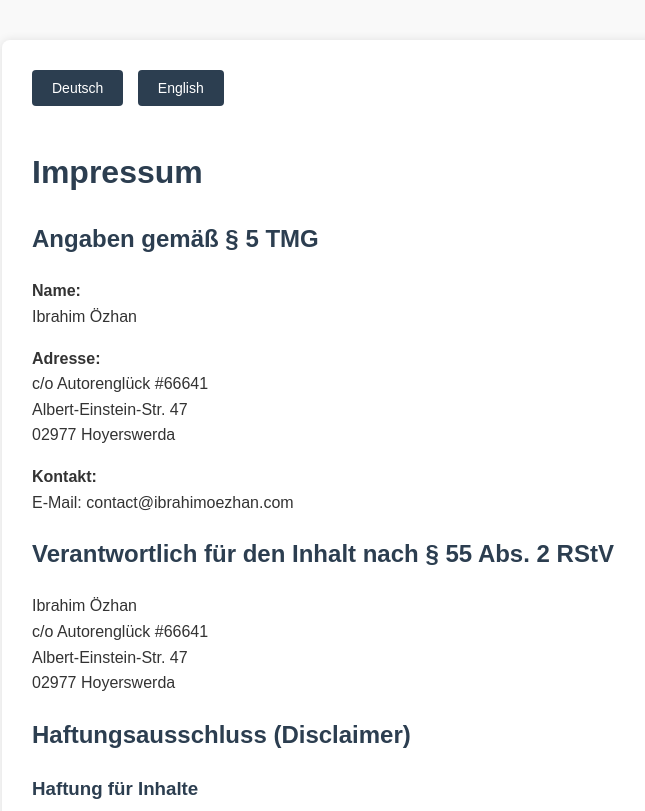
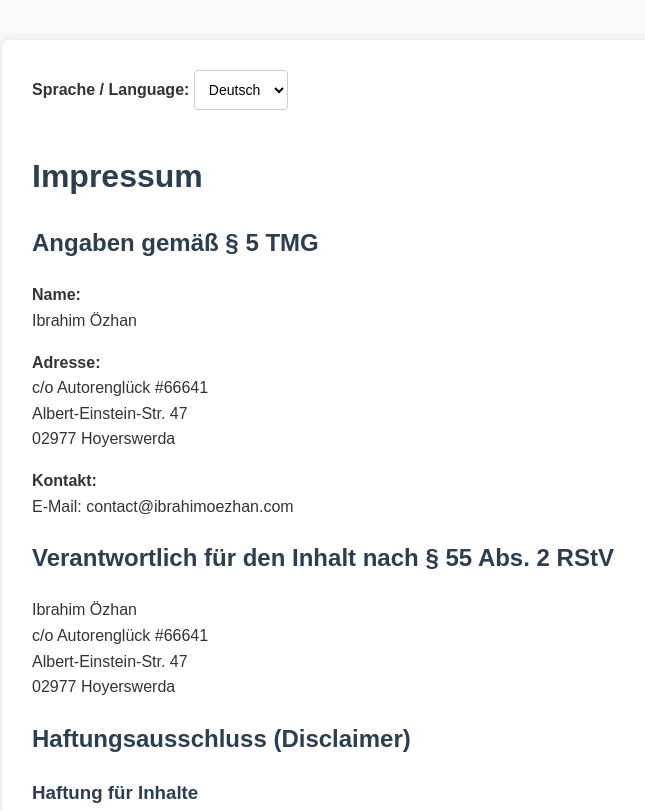
Before and after one commit to IbrahimOezhan/Impressum, a plain HTML site: page index.html in a window 1280 px wide. Shown: the top 811 px of the page, without its empty margins (208-853 px from the left). Drawn offline with Linux system fonts and the light colour scheme.

Commit message:
Update index.html

```diff
--- a/index.html
+++ b/index.html
@@ -23,26 +23,24 @@
     h1, h2, h3 {
       color: #2c3e50;
     }
-    button {
-      margin-right: 10px;
+    select {
       margin-bottom: 20px;
-      padding: 10px 20px;
+      padding: 10px;
       font-size: 14px;
+      border-radius: 4px;
+      border: 1px solid #ccc;
+      background-color: #fff;
       cursor: pointer;
-      border: none;
-      border-radius: 4px;
-      background-color: #2c3e50;
-      color: #fff;
-    }
-    button:hover {
-      background-color: #1a242f;
     }
   </style>
 </head>
 <body>
   <div class="container">
-    <button onclick="switchLanguage('de')">Deutsch</button>
-    <button onclick="switchLanguage('en')">English</button>
+    <label for="lang-select"><strong>Sprache / Language:</strong></label>
+    <select id="lang-select" onchange="switchLanguage(this.value)">
+      <option value="de">Deutsch</option>
+      <option value="en">English</option>
+    </select>
 
     <h1 id="title"></h1>
 
@@ -132,7 +130,7 @@
       document.getElementById('thirdparty-content').innerHTML = t.thirdparty_content;
     }
 
-    // Initial load: Deutsch
+    // Standardmäßig Deutsch laden
     switchLanguage('de');
   </script>
 </body>
```
